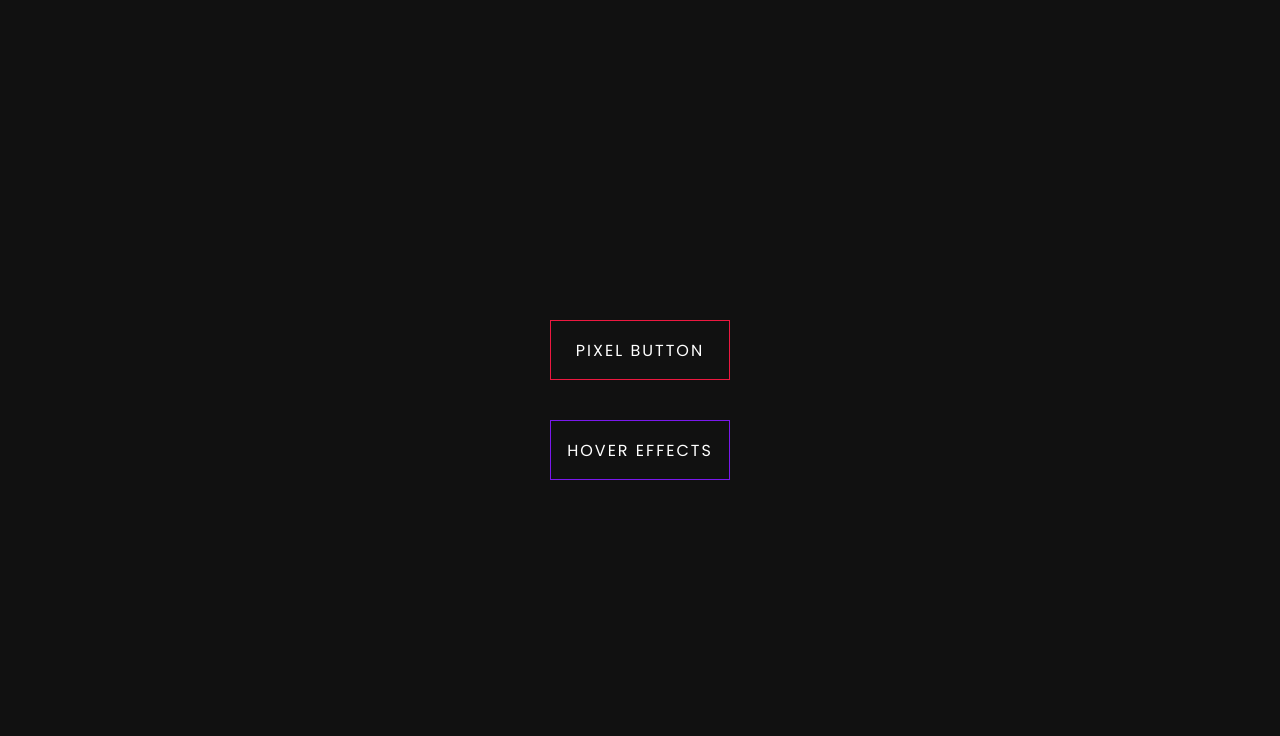
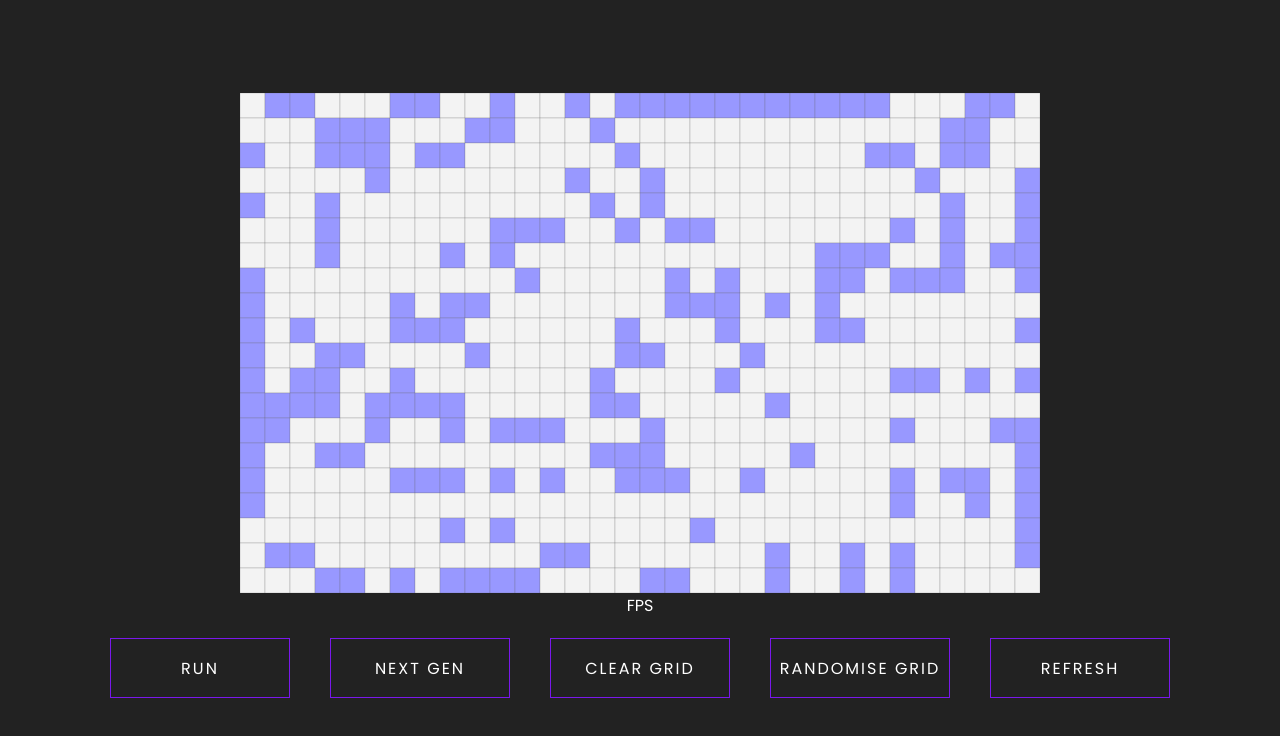
Before and after one commit to SteveTanki/Game-of-Life, a plain HTML site: page test.html in a window 1280 px wide. Drawn offline with Linux system fonts and the light colour scheme.

Commit message:
ALL Button working + FPS number

```diff
--- a/index.js
+++ b/index.js
@@ -1,10 +1,17 @@
 const canvas = document.querySelector('canvas');
 const ctx = canvas.getContext('2d');
 var animate;
+let number = 0
+// The time in 'ms' that the code must wait before running the next frame
+let speed = 1
+// The width and height of each square cell
+const resolution = 25;
+canvas.width = 800;
+canvas.height = 500;
 
-const resolution = 25;
-canvas.width = 750;
-canvas.height = 500;
+let r = 152
+let g = 152
+let b = 255
 
 // Finds the number of columns and rows based on resolution
 const COLS = canvas.width / resolution;
@@ -13,34 +20,66 @@ const ROWS = canvas.height / resolution;
 // Function will create a grid with the relative dimensions and
 // fill them with the state declared (1: all dead, 2: 50% alive)
 function buildGrid(cellState) {
+  console.log("Build:", cellState)
   return new Array(COLS).fill(null)
     .map(() => new Array(ROWS).fill(null)
       .map(() => Math.floor(Math.random() * (cellState + 1))));
   }
+
 // Calls function to build the initial clear grid
 // and renders the grid on the canvas
 let grid = buildGrid(1);
 single_FrameUpdate();
+
 // Used to show only the next generation of cells
 function single_FrameUpdate() {
-  console.log("single")
+  console.log("Next Frame")
   grid = nextGen(grid);
   render(grid);
 }
+
 // Used to animate the canvas by running through each generation
 // and displaying the cell state at a fast rate
-function multi_FrameUpdate() {
-  grid = nextGen(grid);
-  console.log("multi")
-  render(grid);
-  animate = requestAnimationFrame(multi_FrameUpdate);
+function loop_Frames(time) {
+  // Function will wait for the difference in time to be the
+  // value of speed or greater before generating the next frame
+  let diff = time - number;
+  document.getElementById("frames").innerHTML = 'FPS: ' + Math.round(1000/diff);
+  if (diff >= speed) {
+    console.log("Time: ", diff)
+    number = time
+    grid = nextGen(grid);
+    render(grid);
+  }
+  animate = requestAnimationFrame(loop_Frames);
 }
 
+// Acts a toggle for the Run button,
+function run_stop() {
+  value = document.getElementById("RunAndStopButton").innerHTML
+  console.log(value)
+  // If button says 'Run' and grid is not empty, button is toggled
+  if (value === "Run" & grid != undefined) {
+    requestAnimationFrame(loop_Frames)
+    document.getElementById("RunAndStopButton").innerHTML = "Stop";
+    return
+  }
+  // If button says 'Stop', this code will run and toggle the button
+  cancelAnimationFrame(animate)
+  document.getElementById("RunAndStopButton").innerHTML = "Run";
+}
+
+// This function will build an empty grid, render the array,
+// and cancel the animation of the loop() function
 function clear_grid() {
+  console.log("Clear")
+  // Create a empty 2D array
   grid = buildGrid(0);
   render(grid);
+  // Switches button from 'Stop' to 'Run' and stops animation
+  document.getElementById("RunAndStopButton").innerHTML = "Run";
   if(animate) {
-  cancelAnimationFrame(animate)
+    cancelAnimationFrame(animate)
   }
 }
 // This function creates a new array with the grid properties of
@@ -94,10 +133,18 @@ function nextGen(grid) {
   return nextGen;
 }
 
+function setRGB(hexRGB) {
+  // 'ColorPicker' widget gives a string with format #rrggbb
+  light.set_rgb(parseInt(hexRGB.replace('#', '0x'), 16));
+  properties.rgb = hexRGB;
+  vizibles.update({rgb: properties.rgb});
+}
+
 // Renders the grid on the canvas by drawing a small
 // square of dimensions declared by the resolution
 // for each element in the 2D array
 function render(grid) {
+  var randomColor = Math.floor(Math.random()*16777215).toString(16);
   for (let col = 0; col < grid.length; col++) {
     for (let row = 0; row < grid[col].length; row++) {
       const cell = grid[col][row];
@@ -105,12 +152,12 @@ function render(grid) {
       ctx.beginPath();
       // Draws dimensions of square
       ctx.rect(col * resolution, row * resolution, resolution, resolution);
-      // If cell is "true" or (1) the new fill colour is #9898FF (Light Blue)
+      // If cell is "true" or (1) the new fill colour is #9898FF (Light Blue / Purple)
       // If cell is "false" or (2) the new fill colour is #f3f3f3 (Light Grey)
-      ctx.fillStyle = cell ? '#9898FF' : '#f3f3f3';
+      ctx.fillStyle = cell ? '#9898ff' : '#f3f3f3';
       ctx.fill();
       ctx.strokeStyle = '#666666'
-      ctx.stroke()
-    }
+      ctx.lineWidth = resolution * 0.01;
+      ctx.stroke()    }
   }
 }
--- a/test.html
+++ b/test.html
@@ -1,13 +1,39 @@
+<!doctype html>
 <html lang="en">
 <head>
   <link rel="stylesheet" href="testing.css">
+  <meta charset="UTF-8">
+  <title>Game of Life</title>
+</head>
 
-  <meta charset="UTF-8">
-  <meta name="viewport" content="width=device-width, initial-scale=">
-  <title></title>
-</head>
+<style>
+* {
+  box-sizing: border-box;
+}
+body {
+  display: flex;
+  min-height: 95vh;
+  flex-direction: column;
+  margin: 0;
+}
+#main {
+  display: flex;
+}
+#crain {
+  display: flex;
+  height: 50px;
+}
+
+</style>
 <body>
-  <a href="javascript:void(0);">Pixel button</a>
-  <a href="javascript:void(0);">Hover effects</a>
+  <canvas></canvas>
+  <script src="index.js"></script>
+  <p style="color: white" id="frames">FPS</p>
+  <div id="crain">
+    <a href="javascript:void(0); " onclick="run_stop();" id="RunAndStopButton">Run</a>
+    <a href="javascript:void(0); " onclick="single_FrameUpdate();">Next Gen</a>
+    <a href="javascript:void(0); " onclick="grid = clear_grid()">Clear Grid</a>
+    <a href="javascript:void(0); " onclick="grid = buildGrid(1); single_FrameUpdate();">Randomise Grid</a>
+    <a href="javascript:void(0); " onclick="window.location.reload();">Refresh</a>
+  </div>
 </body>
-</html>
--- a/testing.scss
+++ b/testing.scss
@@ -20,11 +20,12 @@
 
 body {
   display: flex;
+  flex-wrap: wrap;
   justify-content: center;
   align-items: center;
-  flex-direction: column;
+  flex-direction: row;
   min-height: 100vh;
-  background: var(--color-black-1);
+  background: var(--color-black-2);
 }
 a {
   position: relative;
@@ -41,17 +42,16 @@ a {
   border: 1px solid var(--color-red);
   &:hover {
     border: 1px solid transparent;
-    background: var(--color-red) url(https://i.postimg.cc/wBXGXbWN/pixel.png); // 360px x 1080px
+    background: var(--color-purple) url(https://i.postimg.cc/wBXGXbWN/pixel.png); // 360px x 1080px
     transition-delay: 0.8s;
     background-size: 180px;
     animation: animate var(--speed-fast) steps(8) forwards;
   }
-  &:last-of-type {
     border: 1px solid var(--color-purple);
     &:hover {
       background: var(--color-purple) url(https://i.postimg.cc/FzBWFtKM/pixel2.png); // 360px x 1080px
     }
-  }
+
 }
 @keyframes animate {
   0% {
```
Also changed, not shown: index.html (+26 -23 lines), Images/PurplePixelButtonAnimation.png (added), testing.css, 1 other file.
